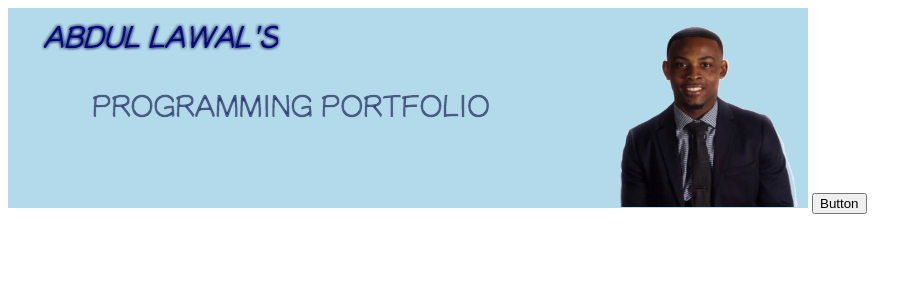
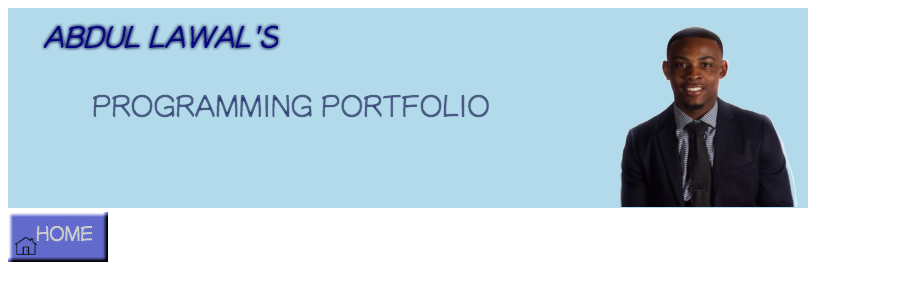
Before and after one commit to amlawal/amlawal.github.io, a plain HTML site: page index.html in a window 1280 px wide. Shown: the whole page, without its empty margins (0-922 px from the left). Drawn offline with Linux system fonts and the light colour scheme.

Commit message:
Update index.html

```diff
--- a/index.html
+++ b/index.html
@@ -7,7 +7,10 @@
     <header>
         <div class="container">
           <img src="myBanner1.jpg" alt="Banner">
-          <button class="btn">Button</button>
+
+        </div>
+        <div>
+            <img src="home.icon.jpg" alt="Home">
         </div>
     </header>
     <body>
```
